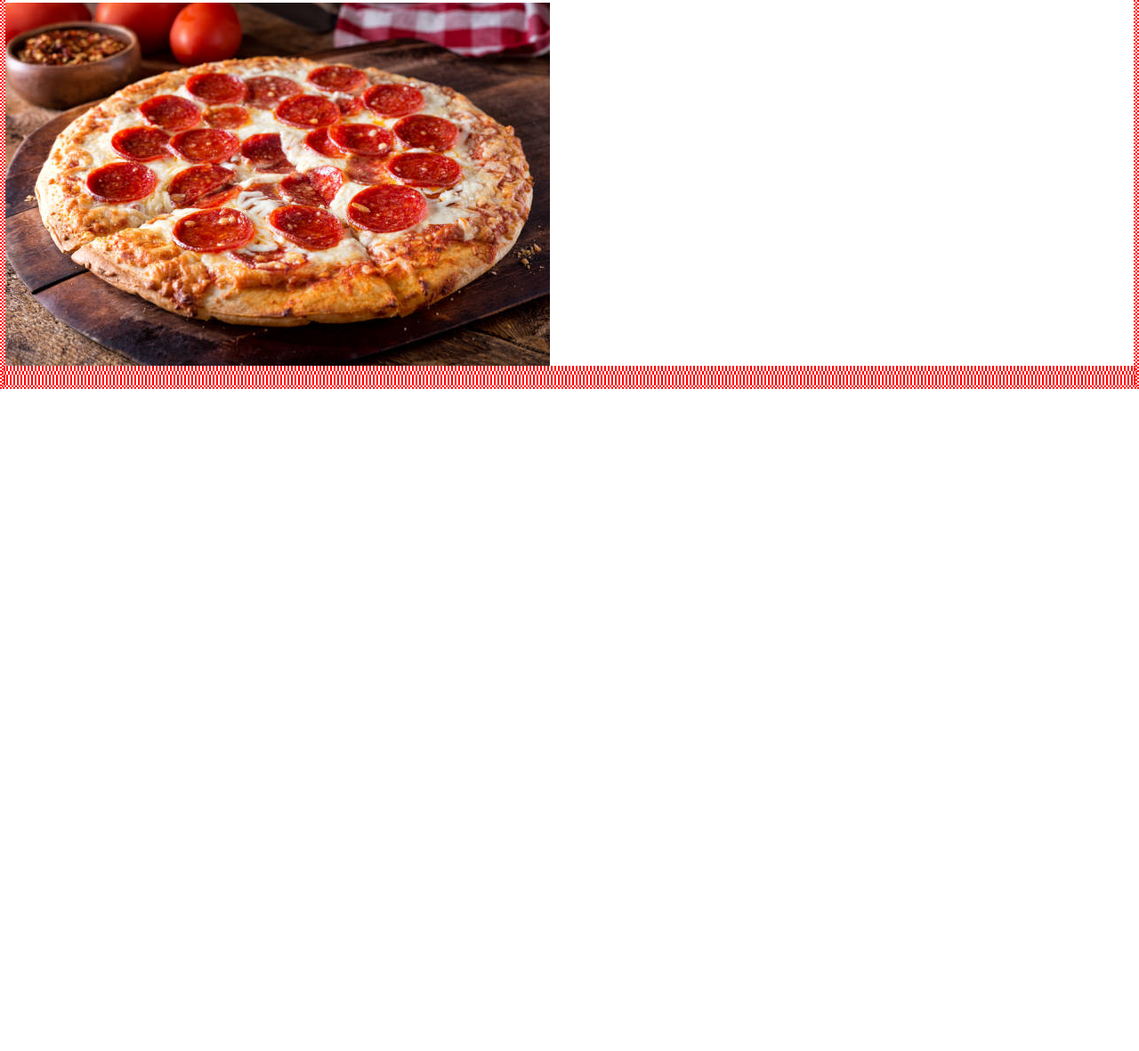
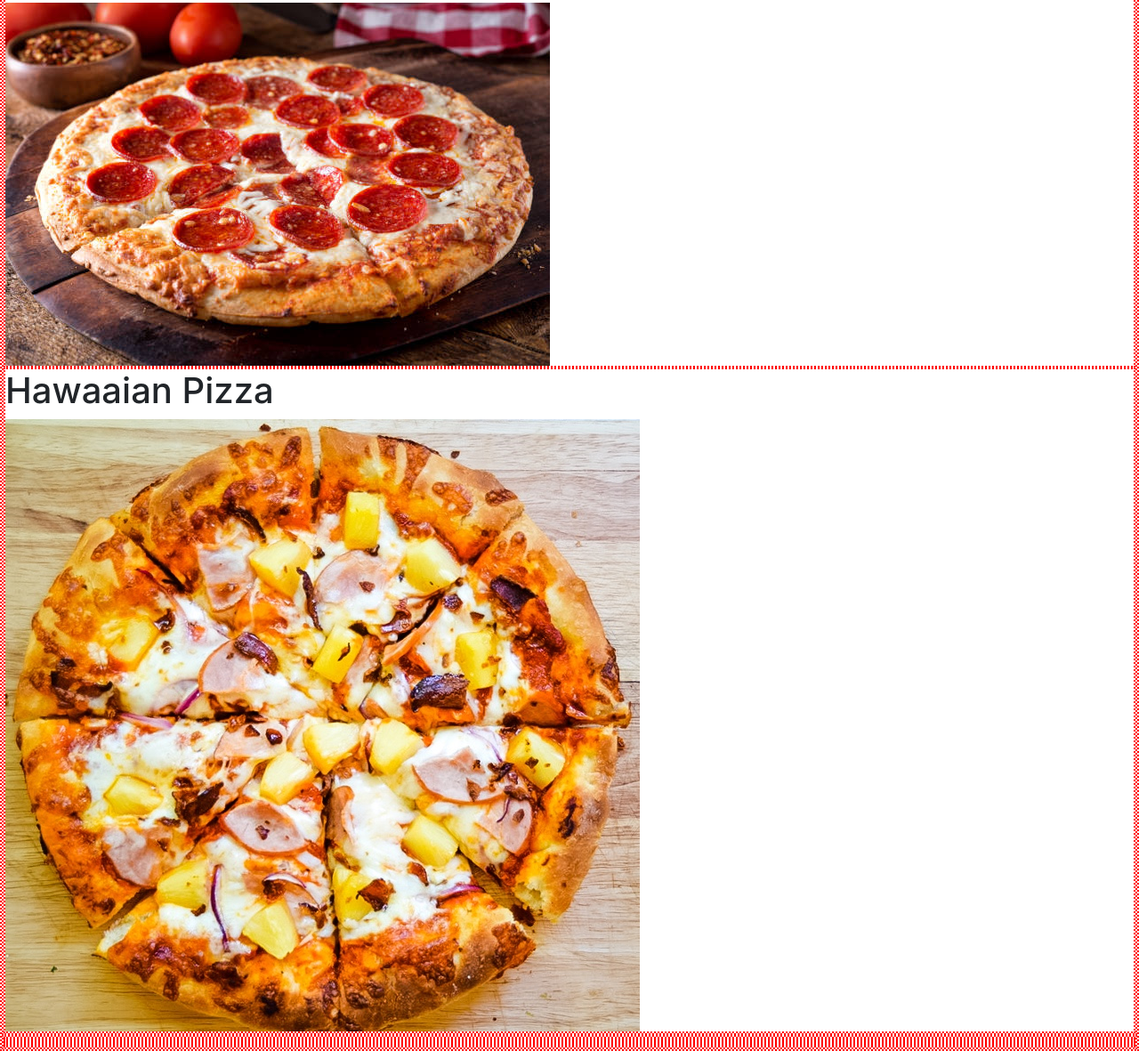
Before and after one commit to Axwell-austin/cloudy-with-a-chance-of-pizza, a plain HTML site: page indexII.html in a window 1280 px wide. Shown: the part 755-1936 px from the top of the page at 89% size. Before the commit the page ends 1192 px from the top, so only its background shows below. Drawn offline with Linux system fonts and the light colour scheme.

Commit message:
Added the third image of Hawaaian Pizza

```diff
--- a/indexII.html
+++ b/indexII.html
@@ -22,7 +22,8 @@
             <img src="./Assets/pepperoni.jpg">
         </div>
         <div class="hawaii">
-
+            <h1>Hawaaian Pizza</h1>
+            <img src="./Assets/hawaaianPizza.jpg">
         </div>
     </div>
     <div id="second-line">
```
